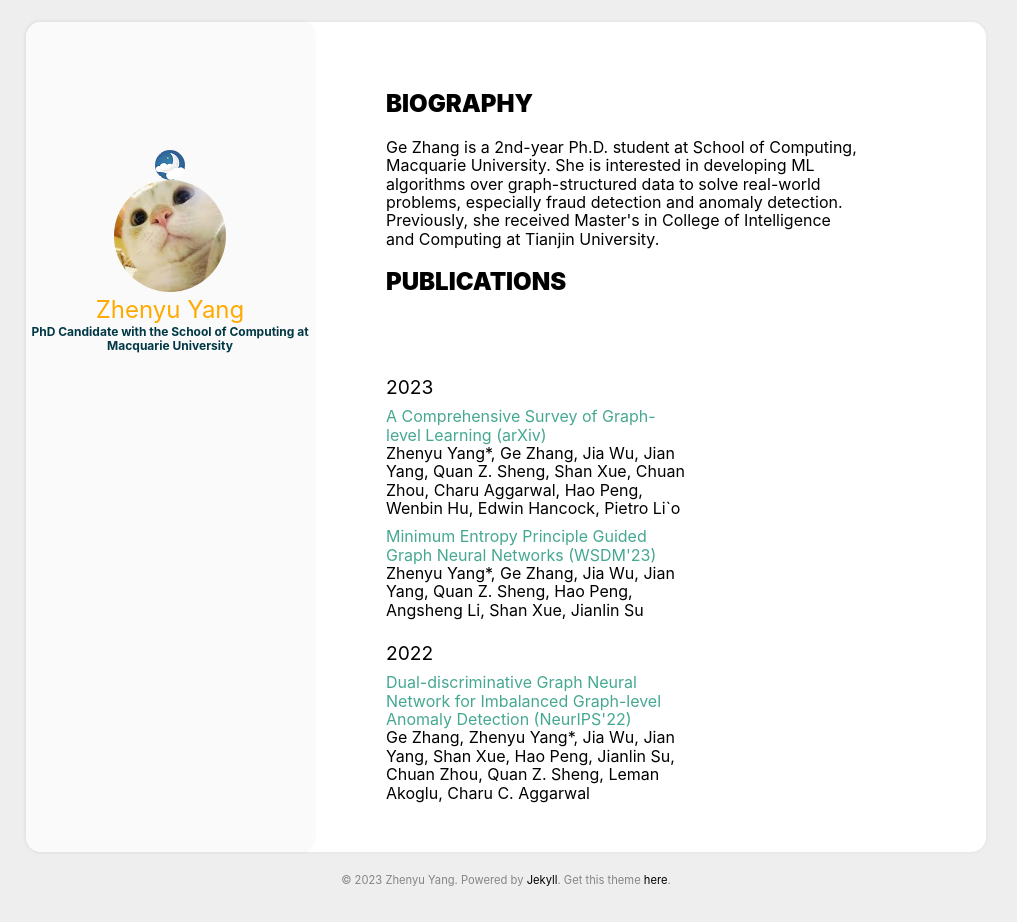
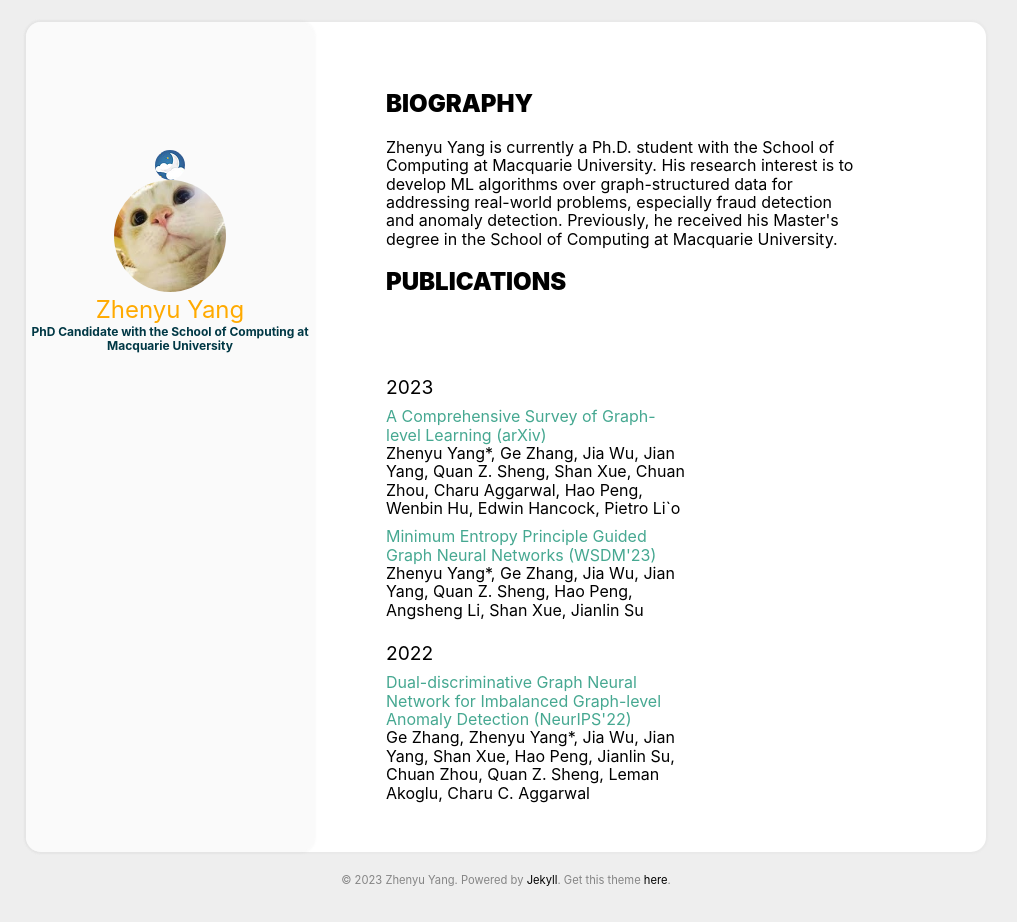
Before and after one commit to ZhenyuYangMQ/ZhenyuYangMQ.github.io, a Jekyll site: the page built from index.html, in a window 1280 px wide. Shown: the whole page, without its empty margins (134-1151 px from the left). Built offline with Jekyll 4.4.1, drawn with Linux system fonts in a browser that asks for light colours.

Commit message:
Update index.html

```diff
--- a/index.html
+++ b/index.html
@@ -5,7 +5,7 @@ layout: page
 <div class="archive_title">
 <div>
   <h2><b>BIOGRAPHY</b></h2>
-  Ge Zhang is a 2nd-year Ph.D. student at School of Computing, Macquarie University. She is interested in developing ML algorithms over graph-structured data to solve real-world problems, especially fraud detection and anomaly detection. Previously, she received Master's in College of Intelligence and Computing at Tianjin University.
+  Zhenyu Yang is currently a Ph.D. student with the School of Computing at Macquarie University. His research interest is to develop ML algorithms over graph-structured data for addressing real-world problems, especially fraud detection and anomaly detection. Previously, he received his Master's degree in the School of Computing at Macquarie University.
 </div>
 
 
```
